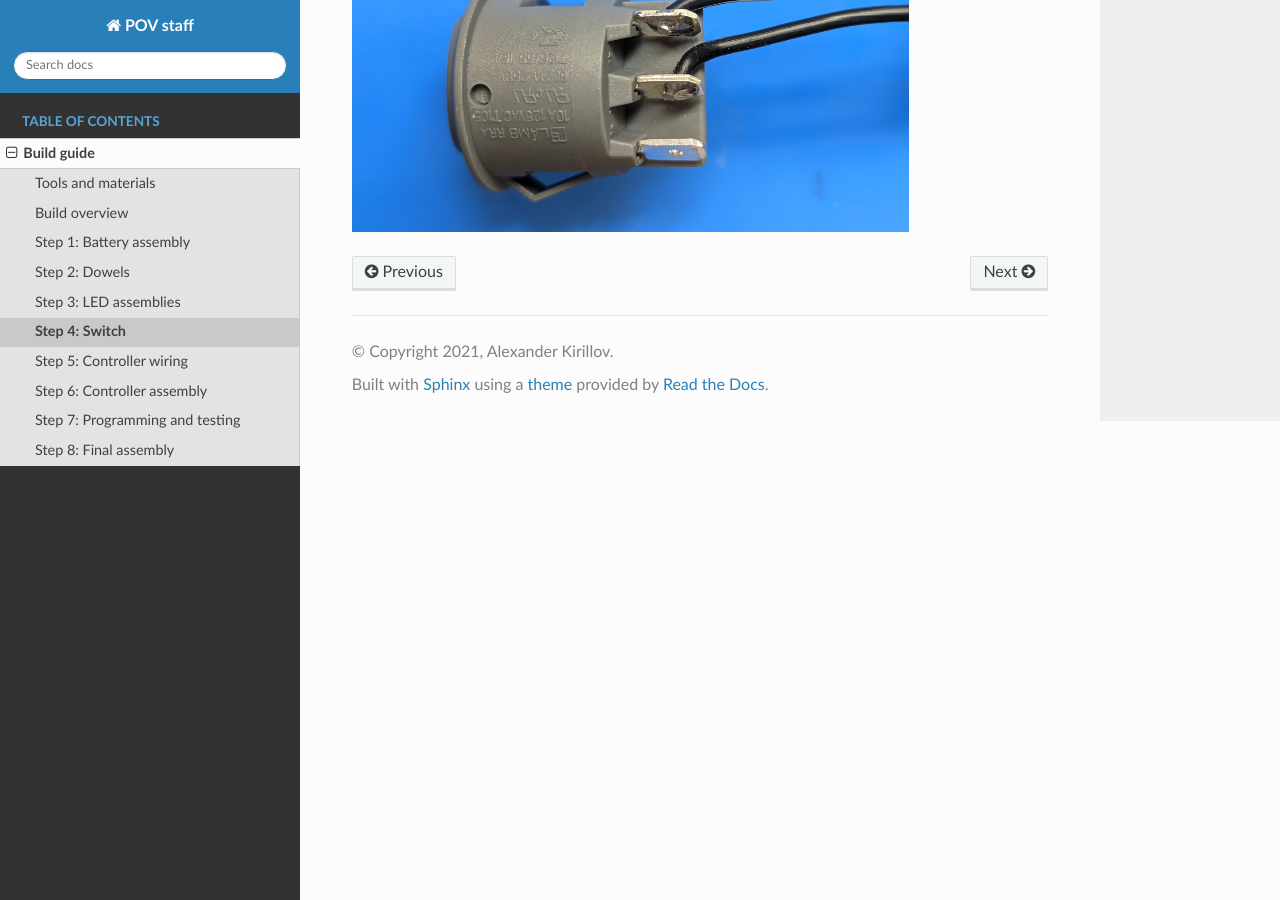
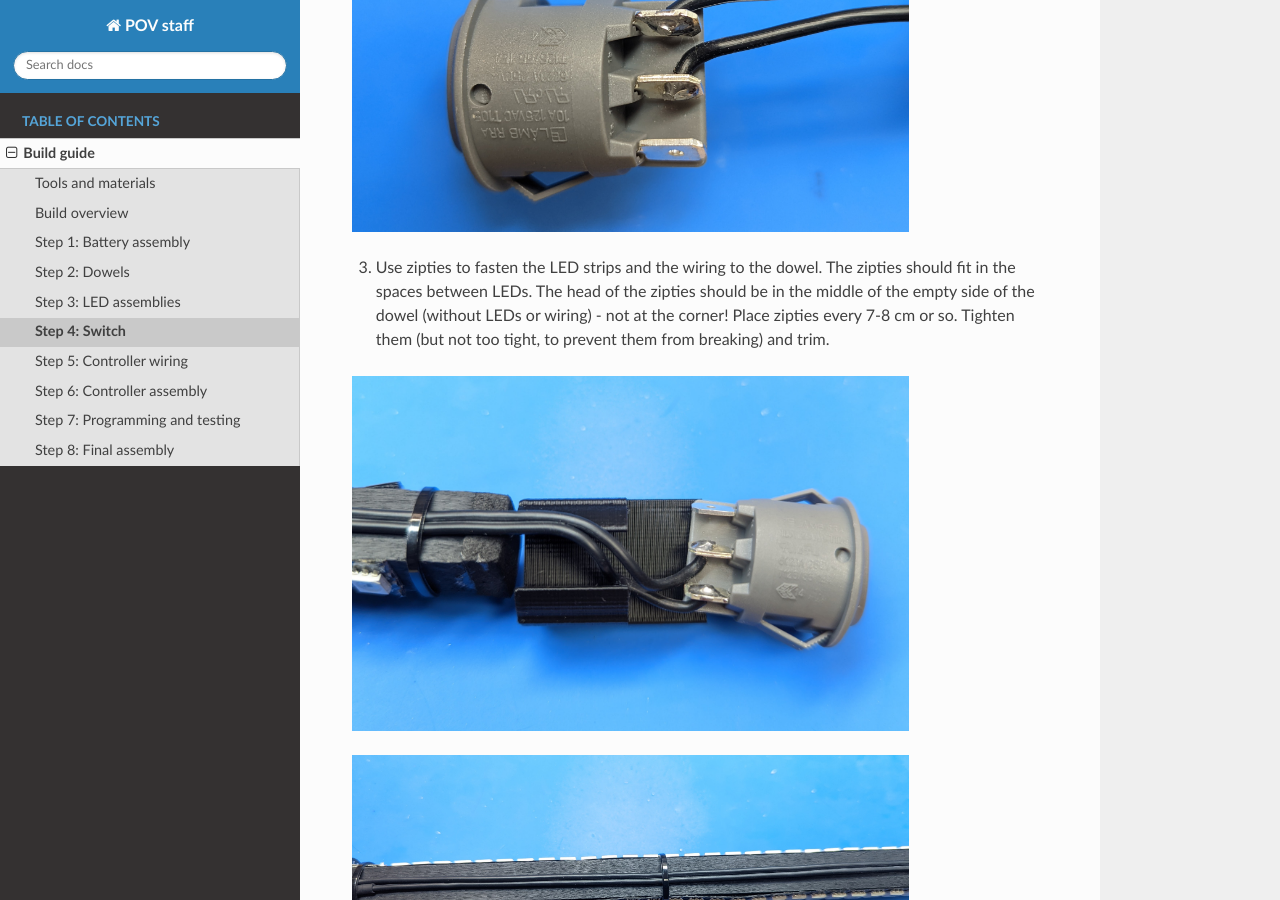
Before and after one commit to shurik179/povstaff, a Sphinx documentation site: the page built from docs/build-switch.rst, in a window 1280 px wide and 900 px high, scrolled down 1097 px. Built offline with Sphinx 7.4.7 and the Read the Docs theme 2.0.0, drawn with Linux system fonts in a browser that asks for light colours; formulas are drawn with MathJax 3; pages that are not in the unit, such as notebooks, are missing from menus.

Commit message:
docs update

```diff
--- a/docs/build-switch.rst
+++ b/docs/build-switch.rst
@@ -27,3 +27,22 @@ Materials:
 .. figure:: images/switch-2.jpg
    :alt: Switch
    :width: 80%
+
+3. Use zipties  to fasten the LED strips and the wiring to the dowel.
+   The zipties should fit in the spaces between LEDs. The head of the
+   zipties should be in the middle of the empty side of the dowel (without LEDs
+   or wiring) - not at the corner! Place zipties every 7-8 cm or so.
+   Tighten them (but not too tight, to prevent them from breaking) and trim.
+
+
+.. figure:: images/switch-3.jpg
+   :alt: Switch
+   :width: 80%
+
+.. figure:: images/zipties-1.jpg
+   :alt: Switch
+   :width: 80%
+
+.. figure:: images/zipties-2.jpg
+   :alt: Switch
+   :width: 80%
```
Also changed, not shown: docs/images/PXL_20220310_135521343.jpg (added), docs/images/controller-1.jpg (added), docs/images/controller-2.jpg (renamed from docs/images/PXL_20220304_222508422.jpg), docs/images/controller-3.jpg (renamed from docs/images/PXL_20220304_222614020.jpg), docs/images/controller-wire1.jpg (added), docs/images/controller-wire2.jpg (added).
